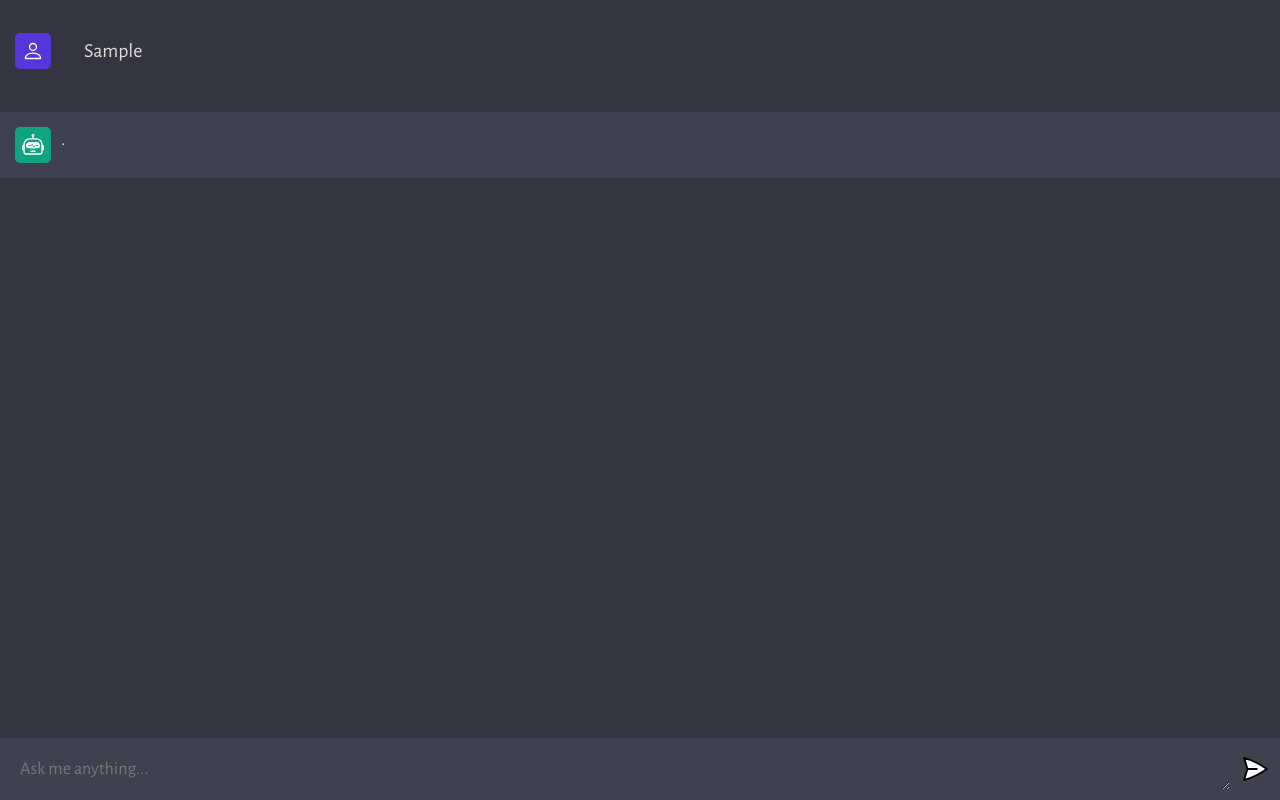
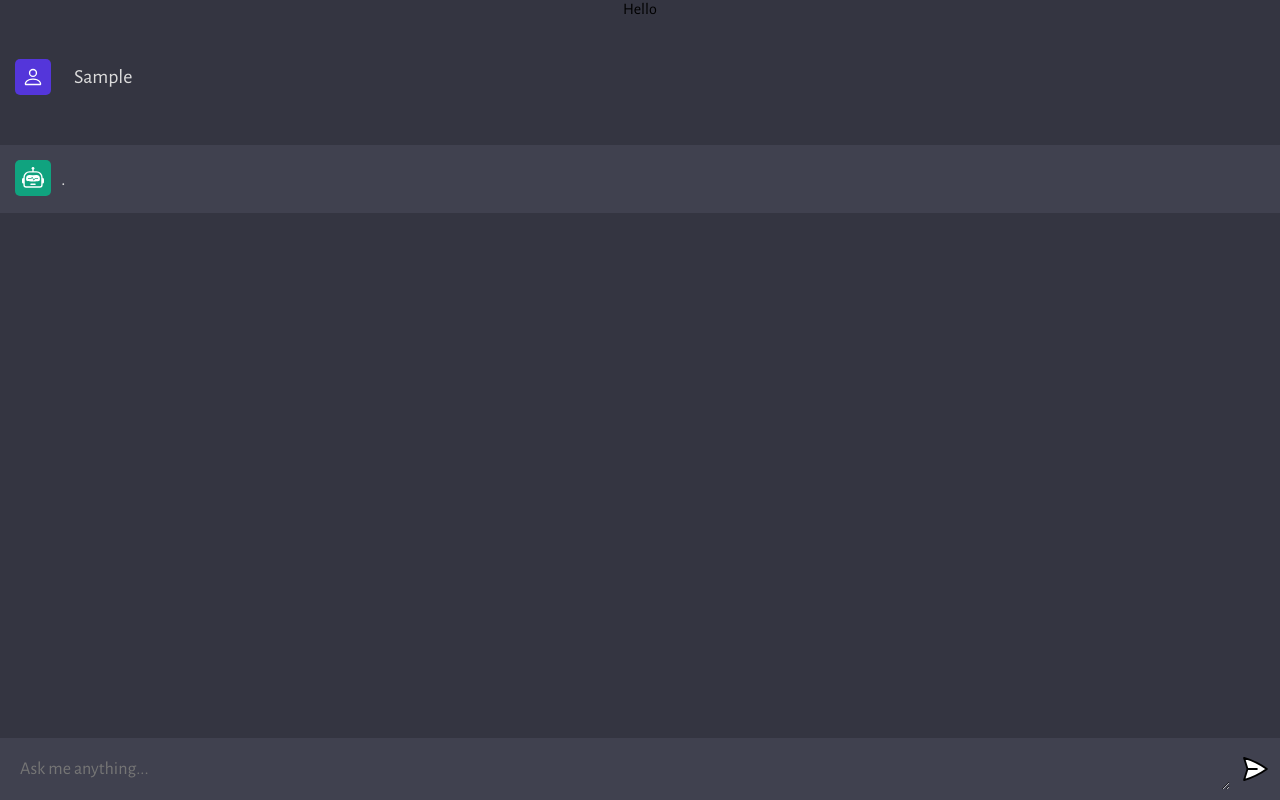
Before and after one commit to piyush-agrawal6/ChatAI-Bot, a website built with Vite: page index.html in a window 1280 px wide. Both pictures are taken after typing "Sample" into the empty fields and a click on the button 1255 px from the left and 769 px from the top of the page. Built offline with nearby package versions, Linux system fonts and the light colour scheme; no server answers.

Commit message:
first commit

```diff
--- a/index.html
+++ b/index.html
@@ -9,6 +9,9 @@
   </head>
   <body>
     <div id="app">
+      <div>
+        Hello
+      </div>
       <div id="chat_container"></div>
       <form>
         <textarea
--- a/script.js
+++ b/script.js
@@ -52,7 +52,10 @@ const handleSubmit = async (e) => {
   e.preventDefault();
   const data = new FormData(form);
 
-  //user chat
+  if(!data.get("prompt").trim()){
+    alert("Please write something")
+  }else{
+      //user chat
   chatContainer.innerHTML += chat(false, data.get("prompt").trim(), Date.now());
   form.reset();
 
@@ -86,6 +89,8 @@ const handleSubmit = async (e) => {
     messageDiv.innerHTML = "Something went wrong";
     alert(err);
   }
+  }
+
 };
 
 form.addEventListener("submit", handleSubmit);
--- a/style.css
+++ b/style.css
@@ -59,7 +59,7 @@ body {
   flex-direction: row;
   justify-content: flex-start;
   align-items: center;
-  gap: 10px;
+  /* gap: 100px; */
 }
 .chatAi {
   width: 100%;
@@ -95,6 +95,9 @@ body {
 .message {
   flex: 1;
   color: #dcdcdc;
+  display: flex;
+  align-items: center;
+  padding: 7px 0;
   font-size: 20px;
   max-width: 100%;
   text-align: start;
```
